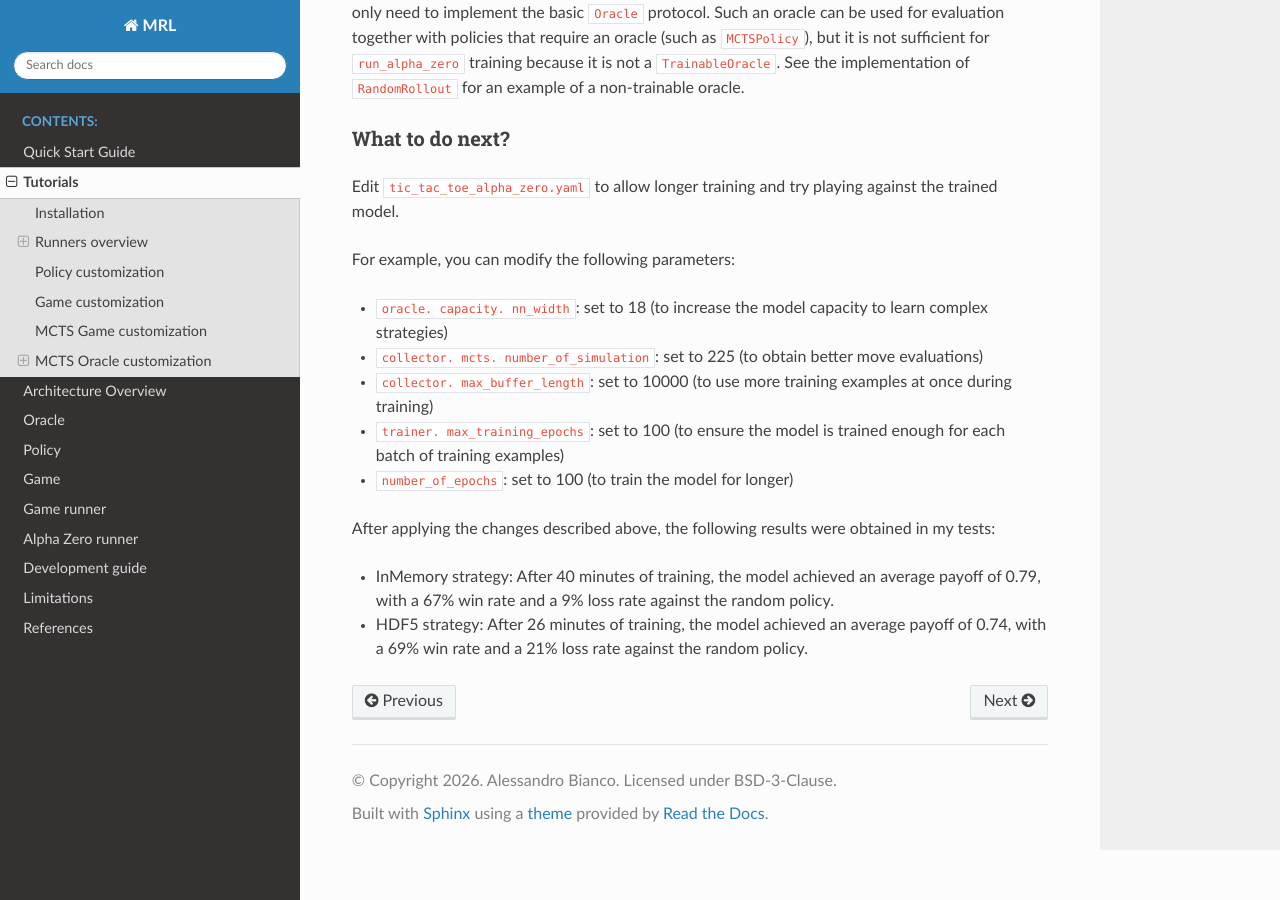
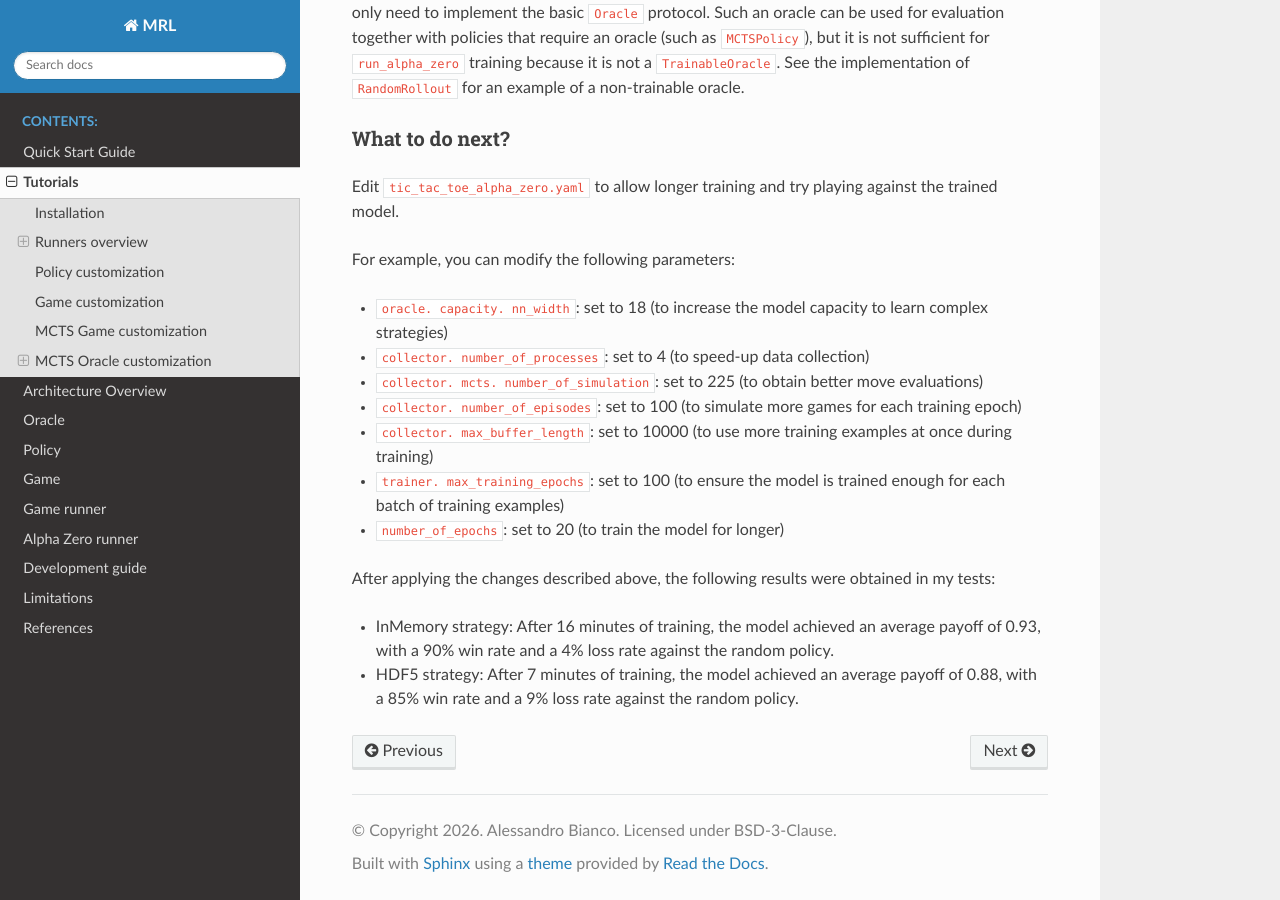
Before and after one commit to abian001/mrl, a Sphinx documentation site: the page built from doc/source/tutorials.rst, in a window 1280 px wide and 900 px high, scrolled down 5939 px. Built offline with Sphinx 7.4.7 and the Read the Docs theme 3.1.0, drawn with Linux system fonts in a browser that asks for light colours.

Commit message:
Update documentation with new results
+ Update the documentation reporting the new training results.

```diff
--- a/doc/source/tutorials.rst
+++ b/doc/source/tutorials.rst
@@ -324,21 +324,25 @@ For example, you can modify the following parameters:
 
 -  ``oracle. capacity. nn_width``: set to 18 (to increase the model
    capacity to learn complex strategies)
+-  ``collector. number_of_processes``: set to 4 (to speed-up data
+   collection)
 -  ``collector. mcts. number_of_simulation``: set to 225 (to obtain
    better move evaluations)
+-  ``collector. number_of_episodes``: set to 100 (to simulate more games
+   for each training epoch)
 -  ``collector. max_buffer_length``: set to 10000 (to use more training
    examples at once during training)
 -  ``trainer. max_training_epochs``: set to 100 (to ensure the model is
    trained enough for each batch of training examples)
--  ``number_of_epochs``: set to 100 (to train the model for longer)
+-  ``number_of_epochs``: set to 20 (to train the model for longer)
 
 After applying the changes described above, the following results were
 obtained in my tests:
 
--  InMemory strategy: After 40 minutes of training, the model achieved
-   an average payoff of 0.79, with a 67% win rate and a 9% loss rate
+-  InMemory strategy: After 16 minutes of training, the model achieved
+   an average payoff of 0.93, with a 90% win rate and a 4% loss rate
    against the random policy.
 
--  HDF5 strategy: After 26 minutes of training, the model achieved an
-   average payoff of 0.74, with a 69% win rate and a 21% loss rate
+-  HDF5 strategy: After 7 minutes of training, the model achieved an
+   average payoff of 0.88, with a 85% win rate and a 9% loss rate
    against the random policy.
```
Also changed, not shown: doc/source/references.rst (+10 -0 lines).
